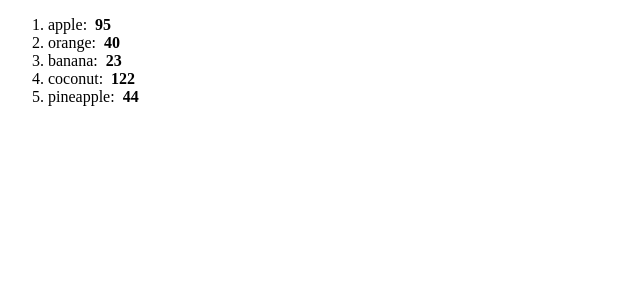
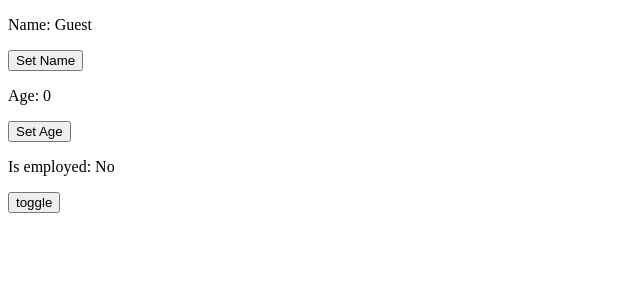
Before and after one commit to NorPeK/react-training, a React (Vite) app in the folder reactProject/: page / in a window 1280 px wide. Shown: the top 300 px of the page, without its empty margins (0-640 px from the left). Built offline with nearby package versions, Linux system fonts and the light colour scheme.

Commit message:
useState

```diff
--- a/reactProject/src/App.jsx
+++ b/reactProject/src/App.jsx
@@ -6,11 +6,12 @@
 import Student from "./components/Student.jsx";
 import UserGreeting from "./components/UserGreeting.jsx";
 import List from "./components/list.jsx";
+import MyComponent from "./components/myComponent.jsx";
 function App() {
 
   return(
     <>
-    <List/>
+    <MyComponent/>
     </>
   );
 }
--- a/reactProject/src/components/button.jsx
+++ b/reactProject/src/components/button.jsx
@@ -1,6 +1,25 @@
 function Button() {
+
+
+    let count = 0;
+
+    const handleClick = (name) => {
+        if(count < 3){
+            count++;
+            console.log(`${name} you clicked me ${count} time/s`);
+        }
+        else{
+            console.log(`${name} stop clicking me`);
+
+        }
+    };
+
+    const handleClick2 = (name) => console.log(`${name} stop clicking me!`)
+
+
+
     return(
-        <button className="button">click me</button>
+        <button onClick={() => handleClick("NorPeK")} className="button">click me</button>
     )
 }
 
--- /dev/null
+++ b/reactProject/src/components/myComponent.jsx
@@ -0,0 +1,34 @@
+import React, {useState} from "react"
+
+function MyComponent() {
+    const [name , setName] = useState("Guest");
+    const [age, setAge] = useState(0);
+    const [isEmployed, setIsEmployed] = useState(false);
+
+    const updateName = () => {
+        setName("NorPeK");
+    }
+
+    const updateAge = () => {
+        setAge(age + 1);
+    }
+
+    const updateEmployment = () => {
+        setIsEmployed(!isEmployed);
+    }
+
+
+
+    return(
+        <div>
+            <p>Name: {name}</p>
+            <button onClick={updateName}>Set Name</button>
+            <p>Age: {age}</p>
+            <button onClick={updateAge}>Set Age</button>
+            <p>Is employed: {isEmployed ? "Yes" : "No"}</p>
+            <button onClick={updateEmployment}>toggle</button>
+        </div>
+    )
+}
+
+export default MyComponent
```
